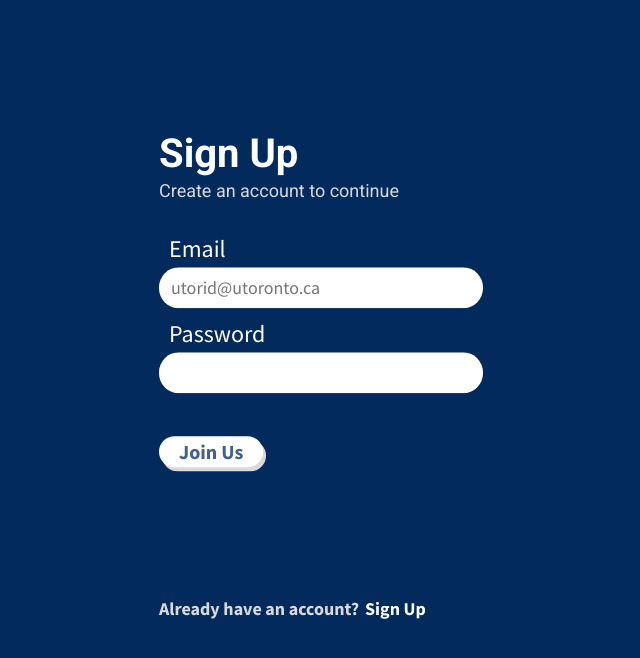
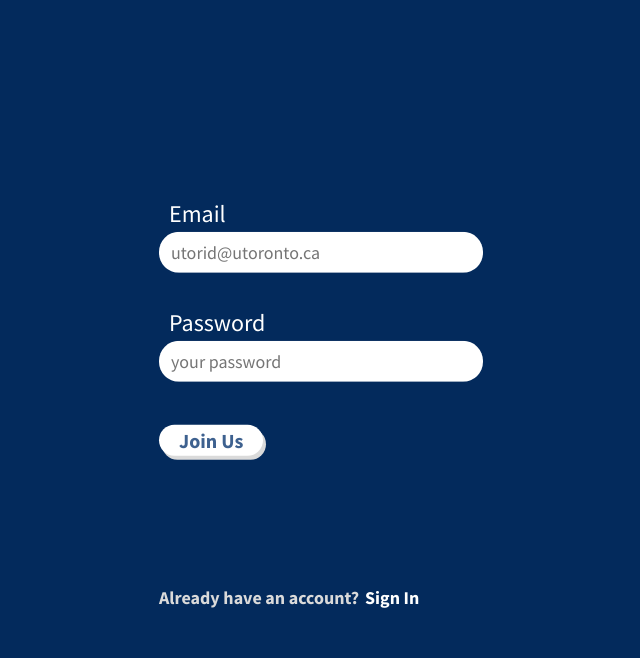
Before and after one commit to utmgdsc/UTimeManager, a React (Create React App) app in the folder client/: page /signup in a window 1280 px wide. Shown: the top 658 px of the page, without its empty margins (319-959 px from the left). Built offline with nearby package versions, Linux system fonts and the light colour scheme.

Commit message:
Renaming .css to .module.css

```diff
--- a/client/src/components/CredentialsButton/CredentialsButton.js
+++ b/client/src/components/CredentialsButton/CredentialsButton.js
@@ -1,10 +1,10 @@
 import React from "react";
-import "./CredentialsButton.css";
+import styles from "./CredentialsButton.module.css";
 import { PropTypes } from "prop-types";
 
 export const CredentialsButton = ({ data, onClick }) => {
   return (
-    <button className="credentials" onClick={onClick}>
+    <button className={styles.credentials} onClick={onClick}>
       {" "}
       {data}{" "}
     </button>
--- a/client/src/components/CredentialsInputBox/CredentialsInputBox.js
+++ b/client/src/components/CredentialsInputBox/CredentialsInputBox.js
@@ -1,18 +1,23 @@
 import React from "react";
-import "./CredentialsInputBox.css";
+import styles from "./CredentialsInputBox.module.css";
 
 export default function CredentialsInputBox() {
   return (
-    <div className="cred-layout">
-      <b className="cred-input-header">Email</b>
+    <div className={styles.credLayout}>
+      <p className={styles.inputHeader}>Email</p>
       <input
-        className="cred-inputbox"
+        className={styles.inputBox}
         type="text"
         name="name"
         placeholder="utorid@utoronto.ca"
       />
-      <b className="cred-input-header">Password</b>
-      <input className="cred-inputbox" type="password" name="name" />
+      <p className={styles.inputHeader}>Password</p>
+      <input
+        className={styles.inputBox}
+        type="password"
+        name="name"
+        placeholder="your password"
+      />
     </div>
   );
 }
--- a/client/src/components/CredentialsInputBox/CredentialsInputBox.css
+++ b/client/src/components/CredentialsInputBox/CredentialsInputBox.module.css
@@ -1,9 +1,9 @@
-.cred-layout {
+.credLayout {
   display: flex;
   flex-direction: column;
 }
 
-.cred-inputbox {
+.inputBox {
   border-radius: 20px;
   padding: 7px 10px;
   font-size: 18px;
@@ -14,7 +14,7 @@
   width: 300px;
 }
 
-.cred-input-header {
+.inputHeader {
   color: white;
   font-weight: 400;
   font-size: 24px;
--- a/client/src/components/DescriptiveTextButton/DescriptiveTextButton.js
+++ b/client/src/components/DescriptiveTextButton/DescriptiveTextButton.js
@@ -1,12 +1,12 @@
 import React from "react";
-import "./DescriptiveTextButton.css";
+import styles from "./DescriptiveTextButton.module.css";
 import { PropTypes } from "prop-types";
 
 export const DescriptiveTextButton = ({ desc, data, onClick }) => {
   return (
-    <div className="no-account-text">
+    <div className={styles.noAccountText}>
       {desc}
-      <button className="no-account-button" onClick={onClick}>
+      <button className={styles.noAccountButton} onClick={onClick}>
         {data}
       </button>
     </div>
--- a/client/src/components/DescriptiveTextButton/DescriptiveTextButton.css
+++ b/client/src/components/DescriptiveTextButton/DescriptiveTextButton.module.css
@@ -1,11 +1,11 @@
-.no-account-text {
+.noAccountText {
   font-family: "Source Sans Pro", sans-serif;
   font-weight: bold;
   font-size: 18px;
   color: #dadada;
 }
 
-.no-account-button {
+.noAccountButton {
   font-family: "Source Sans Pro", sans-serif;
   font-weight: bold;
   font-size: 18px;
--- a/client/src/components/ThemeText/ThemeText.js
+++ b/client/src/components/ThemeText/ThemeText.js
@@ -1,19 +1,16 @@
 import React from "react";
 import PropTypes from "prop-types";
-import "./ThemeText.css";
+import styles from "./ThemeText.module.css";
 
-export const HeaderText = ({ data }) => {
-  return <div className="headerText"> {data} </div>;
+export const ThemeText = ({ primary, text }) => {
+  return (
+    <div className={primary ? styles.headerText : styles.subtitleText}>
+      {text}
+    </div>
+  );
 };
 
-export const SubtitleText = ({ data }) => {
-  return <div className="subtitleText"> {data} </div>;
+ThemeText.propTypes = {
+  primary: PropTypes.bool,
+  text: PropTypes.string,
 };
-
-HeaderText.propTypes = {
-  data: PropTypes.string,
-};
-
-SubtitleText.propTypes = {
-  data: PropTypes.string,
-};
--- a/client/src/pages/CredentialsPage/CredentialsPage.js
+++ b/client/src/pages/CredentialsPage/CredentialsPage.js
@@ -1,9 +1,11 @@
 import React from "react";
 import CredentialsInputBox from "../../components/CredentialsInputBox/CredentialsInputBox.js";
-import {
-  HeaderText,
-  SubtitleText,
-} from "../../components/ThemeText/ThemeText.js";
+// import {
+//   HeaderText,
+//   SubtitleText,
+// } from "../../components/ThemeText/ThemeText.js";
+
+import { ThemeText } from "../../components/ThemeText/ThemeText.js";
 import { CredentialsButton } from "../../components/CredentialsButton/CredentialsButton.js";
 import { DescriptiveTextButton } from "../../components/DescriptiveTextButton/DescriptiveTextButton.js";
 import { useNavigate } from "react-router-dom";
@@ -12,8 +14,7 @@ import PropTypes from "prop-types";
 import styles from "./CredentialsPage.module.css";
 
 const CredentialsPage = ({
-  headerText,
-  subtitleText,
+  themeText,
   actionText,
   nextPage,
   nextPageDescription,
@@ -28,10 +29,10 @@ const CredentialsPage = ({
     <div className={styles.bg}>
       <div className={styles.credentials_container}>
         <div style={{ marginBottom: "3px" }}>
-          <HeaderText data={headerText} />
+          <ThemeText primary={true} text={themeText} />
         </div>
         <div style={{ marginBottom: "10%" }}>
-          <SubtitleText data={subtitleText} />
+          <ThemeText primary={false} text={themeText} />
         </div>
         <div style={{ marginBottom: "10%" }}>
           <CredentialsInputBox />
@@ -52,8 +53,7 @@ const CredentialsPage = ({
 };
 
 CredentialsPage.propTypes = {
-  headerText: PropTypes.string.isRequired,
-  subtitleText: PropTypes.string.isRequired,
+  themeText: PropTypes.string.isRequired,
   actionText: PropTypes.string.isRequired,
   nextPage: PropTypes.string.isRequired,
   nextPageDescription: PropTypes.string.isRequired,
--- a/client/src/pages/CredentialsPage/SignUpPage.js
+++ b/client/src/pages/CredentialsPage/SignUpPage.js
@@ -9,7 +9,7 @@ const SignUpPage = () => {
       actionText="Join Us"
       nextPage="/"
       nextPageDescription="Already have an account?"
-      nextPageText="Sign Up"
+      nextPageText="Sign In"
     />
   );
 };
--- a/client/src/pages/PageNotFound/PageNotFound.js
+++ b/client/src/pages/PageNotFound/PageNotFound.js
@@ -1,6 +1,6 @@
 import React from "react";
 import styles from "./PageNotFound.module.css";
-import { HeaderText } from "../../components/ThemeText/ThemeText.js";
+import { ThemeText } from "../../components/ThemeText/ThemeText.js";
 
 const PageNotFound = () => {
   return (
@@ -11,7 +11,7 @@ const PageNotFound = () => {
         <div style={{ marginTop: "10%", marginBottom: "10%" }}>
           <hr />
         </div>
-        <HeaderText data="UTimeManager" />
+        <ThemeText primary={true} data="UTimeManager" />
       </div>
     </div>
   );
```
Also changed, not shown: client/src/components/CredentialsButton/CredentialsButton.module.css (renamed from client/src/components/CredentialsButton/CredentialsButton.css), client/src/components/ThemeText/ThemeText.module.css (renamed from client/src/components/ThemeText/ThemeText.css).
